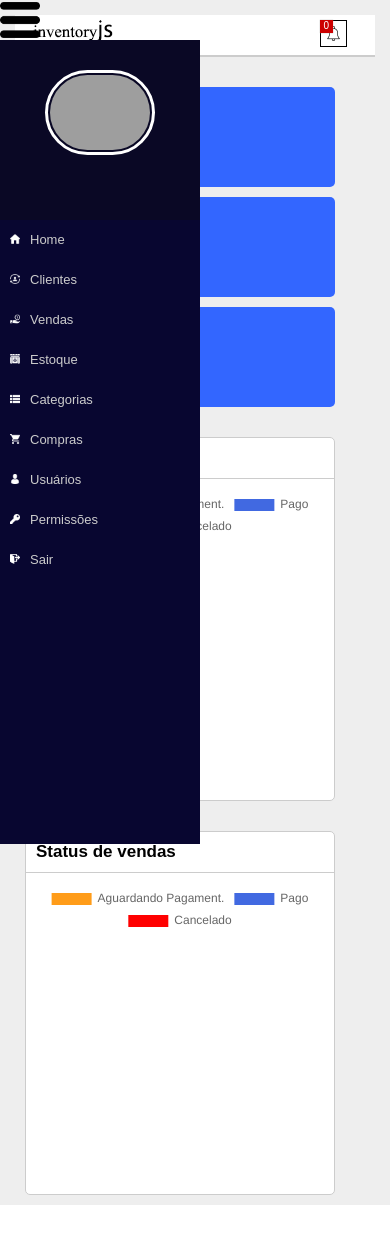
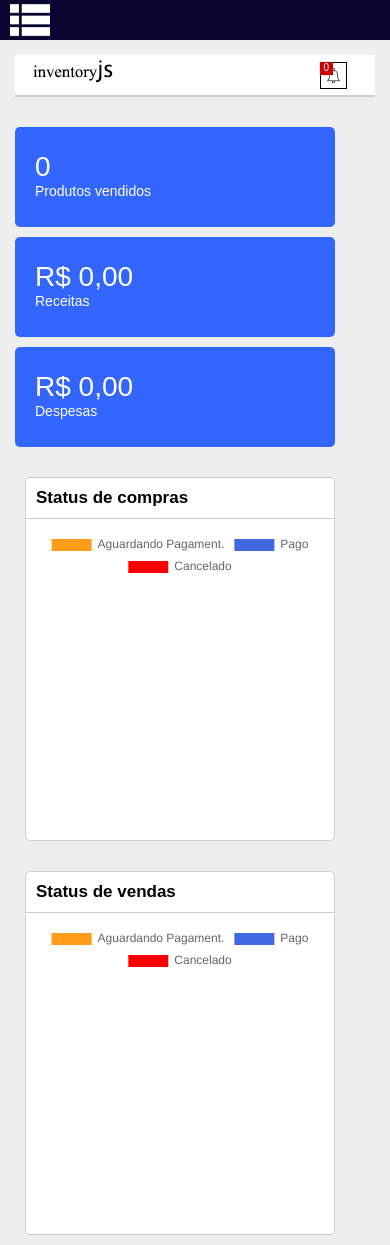
Before and after one commit to joelsilva2019/SistemaFinanceiro, a PHP site: page /ContaAzul/ in a window 390 px wide. Before the commit the page ends 1205 px from the top, so only its background shows below. Run offline with PHP 8.4, Linux system fonts and the light colour scheme; the visitor is signed in with stand-in values (Sample User, id 1); data that the repository does not hold is empty; grey boxes are pictures that could not be loaded.

Commit message:
adicionando novas funçoes no sistema

```diff
--- a/Assets/css/template.css
+++ b/Assets/css/template.css
@@ -13,6 +13,7 @@ body{
     left: 0;
     bottom: 0;
     top: 0;
+    display: block;
 }
 .container{
     padding-left: 200px;
@@ -461,6 +462,11 @@ table td{
     display: none;
 }
 
+ .left_menu{
+    display: block;
+  }
+
+
 @media only screen and (min-width:632px) and (max-width:906px){
 
     .grid-2{
@@ -529,6 +535,9 @@ table td{
 
    .menu-mobile{
     display: none;
+   }
+   .left_menu{
+       display: block !important;
    }
 }
 
@@ -605,12 +614,24 @@ table td{
     display: block;
     position: absolute;
     z-index: 10;
+    left: 10px;
    }
 
    .left_menu{
        position: absolute;
        top: 40px;
        z-index: 9;
+       display:none;
    }
 
+   .menu-mobile-area{
+       height: 40px;
+       background-color: #080630;
+   }
+   .notification{
+       top: 62px;
+   }
+   .notification_count{
+       top: 62px;
+   }
 }
--- a/Assets/js/script.js
+++ b/Assets/js/script.js
@@ -1,3 +1,20 @@
+document.addEventListener("DOMContentLoaded", function(event) {
+
+    function abrirMenu(){
+
+       var menu = document.getElementById("menu-left");
+
+       if(menu.style.display == "none" || menu.style.display == ""){
+           menu.style.display = "block";
+       }else{
+           menu.style.display = "none";
+       }
+
+    }
+
+    document.getElementById("action").addEventListener("click", abrirMenu, false);
+
+});
 
 $(function () {
 
@@ -69,16 +86,3 @@ $(function () {
      });
 
 });
-
-
-function abrirMenu(){
-
-   var menu = document.getElementById("menu-left");
-
-   if(menu.style.display == "none"){
-       menu.style.display = "block";
-   }else{
-       menu.style.display = "none";
-   }
-
-}
--- a/Views/Template.php
+++ b/Views/Template.php
@@ -11,7 +11,7 @@
     </head>
 
     <body>
-        <img src="<?php echo BASE_URL; ?>Assets/images/menu-mobile.png" width="40" height="40" class="menu-mobile" onclick="abrirMenu()" />
+        <div class="menu-mobile-area"><img src="<?php echo BASE_URL; ?>Assets/images/icon/category.png" width="40" height="40" class="menu-mobile" id="action" /></div>
         <div class="left_menu" id="menu-left">
             <div class="user_area">
 
```
